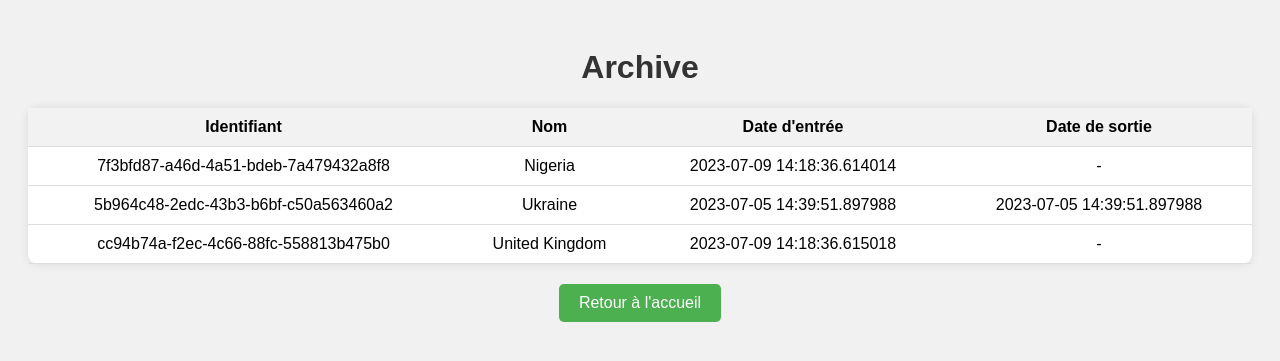
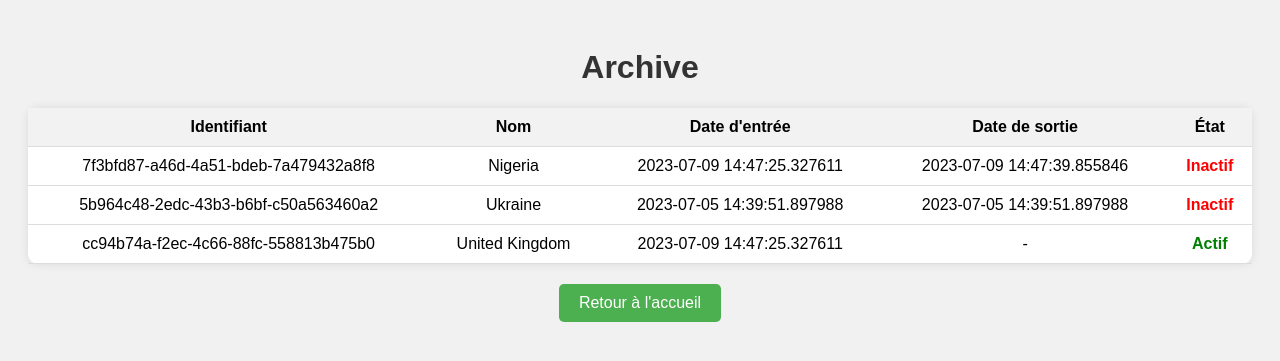
Before and after one commit to jactymilena/APP5_S6, a Flask app: page /archive in a window 1280 px wide. Shown: the top 361 px of the page. Run offline with Flask 3, Linux system fonts and the light colour scheme.

Commit message:
Added employee state flag

```diff
--- a/employees_stalker/db/archive.csv
+++ b/employees_stalker/db/archive.csv
@@ -1,4 +1,4 @@
 uuid,name,arrival_time,exit_time
-7f3bfd87-a46d-4a51-bdeb-7a479432a8f8,Nigeria,2023-07-09 14:18:36.614014,-
+7f3bfd87-a46d-4a51-bdeb-7a479432a8f8,Nigeria,2023-07-09 14:47:25.327611,2023-07-09 14:47:39.855846
 5b964c48-2edc-43b3-b6bf-c50a563460a2,Ukraine,2023-07-05 14:39:51.897988,2023-07-05 14:39:51.897988
-cc94b74a-f2ec-4c66-88fc-558813b475b0,United Kingdom,2023-07-09 14:18:36.615018,-
+cc94b74a-f2ec-4c66-88fc-558813b475b0,United Kingdom,2023-07-09 14:47:25.327611,-
--- a/employees_stalker/templates/archive.html
+++ b/employees_stalker/templates/archive.html
@@ -47,6 +47,16 @@
     .button:hover {
       background-color: #45a049;
     }
+
+    .active {
+      color: green;
+      font-weight: bold;
+    }
+
+    .inactive {
+      color: red;
+      font-weight: bold;
+    }
   </style>
 </head>
 <body>
@@ -58,6 +68,7 @@
       <th>Nom</th>
       <th>Date d'entrée</th>
       <th>Date de sortie</th>
+      <th>État</th>
     </tr>
 
     {% for index, row in data.iterrows() %}
@@ -66,17 +77,16 @@
       <td>{{ row['name'] }}</td>
       <td>{{ row['arrival_time'] }}</td>
       <td>{{ row['exit_time'] }}</td>
+      {% if row['exit_time'] == '-' %}
+        <td class="active">Actif</td>
+      {% else %}
+        <td class="inactive">Inactif</td>
+      {% endif %}
     </tr>
     {% endfor %}
-    <!-- <tr>
-      <td>2</td>
-      <td>Jane Smith</td>
-      <td>2023-07-03</td>
-      <td>2023-07-05</td>
-    </tr> -->
-    <!-- Ajoutez d'autres lignes avec les informations des personnes détectées -->
   </table>
 
   <a href="/" class="button">Retour à l'accueil</a>
+
 </body>
 </html>
```
